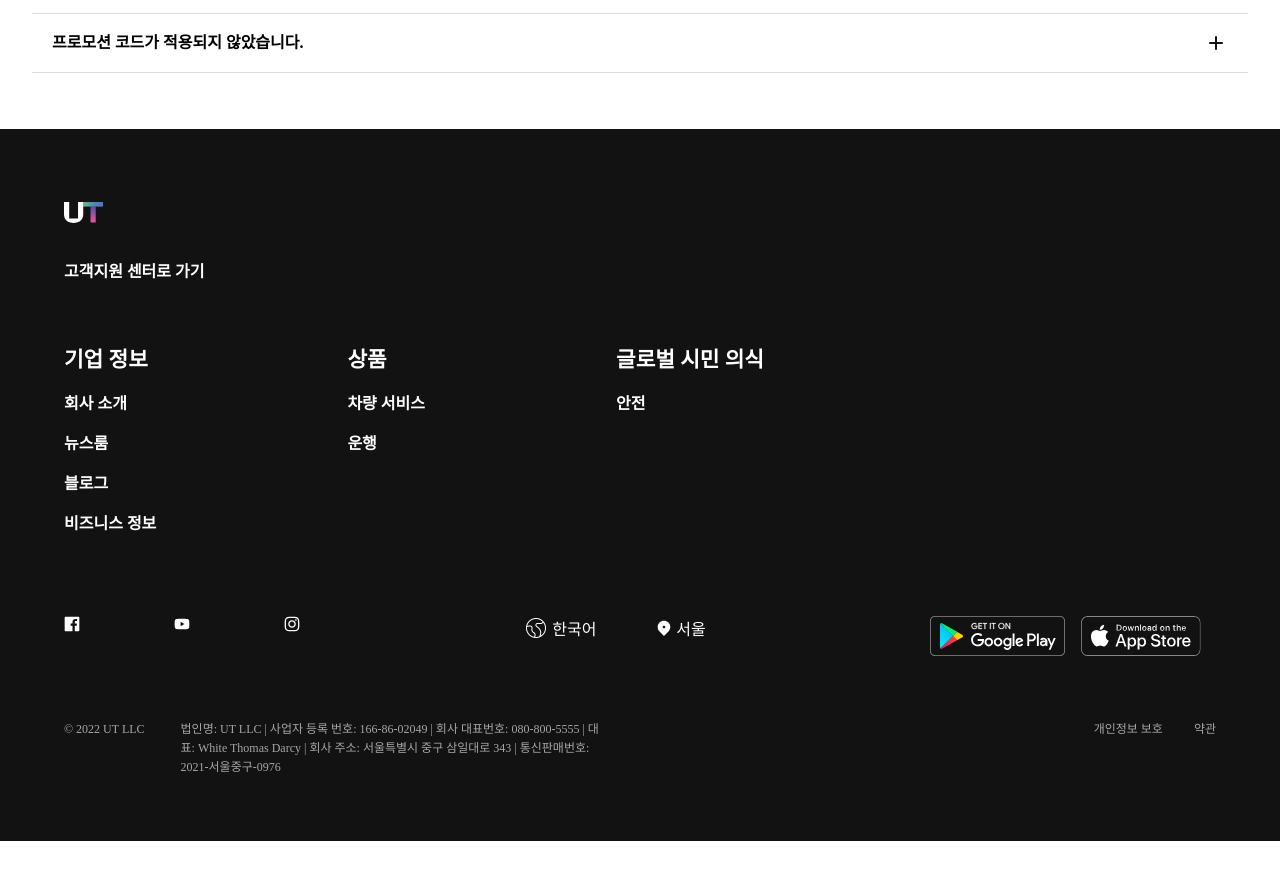
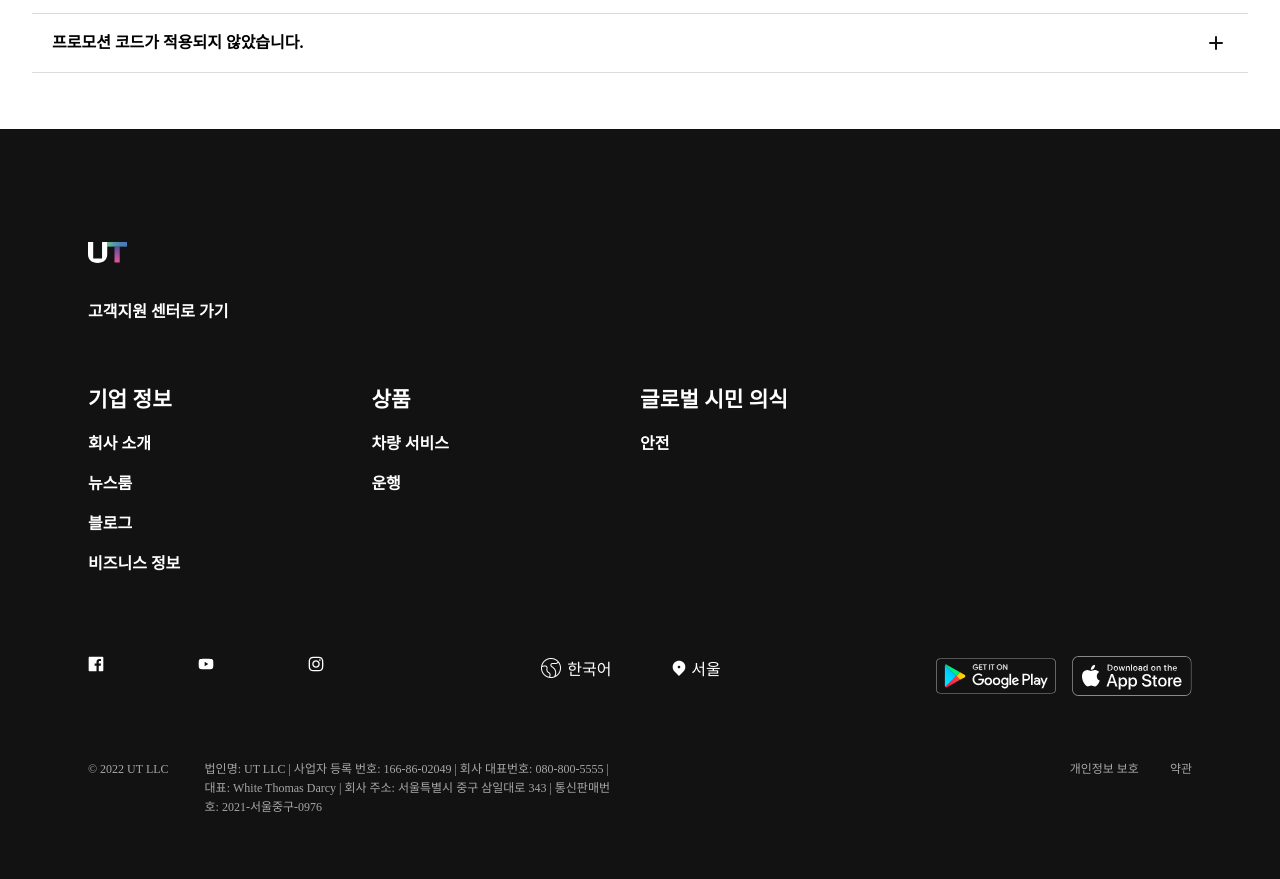
Before and after one commit to FRONTENDBOOTCAMP-16th/ui-project-3, a website built with Vite: page src/pages.html in a window 1280 px wide. Shown: the part 345-1224 px from the top of the page. Before the commit the page ends 1186 px from the top, so only its background shows below. Built offline with nearby package versions, Linux system fonts and the light colour scheme; a web font is replaced by a local one.

Commit message:
footer 수정

```diff
--- a/src/pages.html
+++ b/src/pages.html
@@ -158,6 +158,7 @@
     </main>
 
     <footer>
+      <div class="footer--inner">
         <div class="customerCenter">
           <img class="footerLogo" src="/logo.svg" alt="" />
           <a class="linkCustomercenter" href="#">고객지원 센터로 가기</a>
@@ -221,6 +222,7 @@
             <a href="#">약관</a>
           </div>
         </div>
+      </div>
     </footer>
   </body>
 </html>
--- a/src/style.css
+++ b/src/style.css
@@ -94,19 +94,19 @@
   --paragraph---small: 0.7502rem;
 
   /* Effect styles */
-  --above---high:  0px -16px 48px rgba(0, 0, 0, 0.3);
-  --above---medium:  0px -8px 36px rgba(0, 0, 0, 0.2);
-  --above---low:  0px -4px 24px rgba(0, 0, 0, 0.1);
-  --below---high:  0px 16px 48px rgba(0, 0, 0, 0.3);
-  --below---medium:  0px 8px 36px rgba(0, 0, 0, 0.2);
-  --below---low:  0px 4px 24px rgba(0, 0, 0, 0.1);
+  --above---high: 0px -16px 48px rgba(0, 0, 0, 0.3);
+  --above---medium: 0px -8px 36px rgba(0, 0, 0, 0.2);
+  --above---low: 0px -4px 24px rgba(0, 0, 0, 0.1);
+  --below---high: 0px 16px 48px rgba(0, 0, 0, 0.3);
+  --below---medium: 0px 8px 36px rgba(0, 0, 0, 0.2);
+  --below---low: 0px 4px 24px rgba(0, 0, 0, 0.1);
 }
 
-.qna-box__container{
+.qna-box__container {
   background: var(--white);
 
   /* 가운데 박스 */
-  .qna-box__inner{
+  .qna-box__inner {
     max-width: 1280px;
     margin-inline: auto;
     padding: 2.25rem 1.5rem;
@@ -114,47 +114,46 @@
   }
 
   /* 헤딩 제목 */
-  .heading-text{
+  .heading-text {
     margin-block-end: 2.25rem;
     font-size: var(--heading---large);
     font-weight: 800;
   }
 
   /* tablet */
-  @media (width <= 1280px) and (width >= 768px){
-    .qna-box__inner{
+  @media (width <= 1280px) and (width >= 768px) {
+    .qna-box__inner {
       padding: 3.5rem 2rem;
     }
-    .heading-text{
+    .heading-text {
       font-size: var(--heading---x-l);
     }
   }
 
   /* PC */
   @media (width > 1280px) {
-    .qna-box__inner{
+    .qna-box__inner {
       padding: 4rem;
     }
-    .heading-text{
+    .heading-text {
       font-size: var(--heading---x-x-l);
     }
   }
 }
 
-
 /* 질문 탭 메뉴 */
-.qna-box__item-box{
+.qna-box__item-box {
   border-bottom: 1px solid var(--border----border-transparent);
   line-height: 150%;
 
   /* 공통 서식 */
   .qna-box__item-title,
-  .qna-box__item-desc{
+  .qna-box__item-desc {
     font-size: 1rem;
   }
 
   /* 질문 제목 */
-  .qna-box__item-title{
+  .qna-box__item-title {
     display: flex;
     column-gap: 2.25rem;
     align-items: center;
@@ -176,10 +175,11 @@
   }
 
   /* 펼치기 아이콘 */
-  .qna-box__toggle-icon{
+  .qna-box__toggle-icon {
     flex: 0 0 auto;
   }
-  .icon-minus, .icon-plus {
+  .icon-minus,
+  .icon-plus {
     display: none;
   }
 
@@ -192,7 +192,7 @@
   }
 
   /* 질문상자 내용 */
-  .qna-box__item-desc{
+  .qna-box__item-desc {
     display: flex;
     flex-flow: nowrap column;
     row-gap: 1.5rem;
@@ -203,12 +203,12 @@
     word-break: keep-all;
   }
 
-  .qna-box__item-desc ol{
+  .qna-box__item-desc ol {
     padding-inline-start: 1.25rem;
     list-style: decimal;
   }
 
-  .qna-box__item-desc a{
+  .qna-box__item-desc a {
     display: block;
     padding: 0.25rem;
     border-bottom: 1px solid var(--contents--content-tertiary);
@@ -217,13 +217,12 @@
     text-decoration: none;
   }
 
-  @media (width >= 1280px){
+  @media (width >= 1280px) {
     line-height: 160%;
   }
 }
 
-
-
+/* 기본 스타일 해제 */
 a {
   color: inherit;
   text-decoration: none;
@@ -236,15 +235,21 @@ ul {
   list-style: none;
 }
 
+/* 배경색 적용 */
 footer {
+  background: var(--primary);
+}
 
+/* 푸터 공통 스타일 지정 */
+.footer--inner {
   display: flex;
   flex-flow: nowrap column;
   gap: 64px;
   padding: 40px 24px 40px 24px;
-  background: var(--primary);
+
   color: var(--secondary);
 
+  /* 고객 지원 영역 지정 */
   .customerCenter {
     display: flex;
     flex-flow: nowrap column;
@@ -260,6 +265,7 @@ footer {
     }
   }
 
+  /* 네비게이션 전체 레이아웃 */
   .footerNav {
     display: flex;
     flex-flow: nowrap row;
@@ -267,7 +273,8 @@ footer {
 
     font-weight: 600;
     line-height: 150%;
-
+  }
+  /* 네비게이션 섹션 제목 및 내용 */
   .navSection {
     .navSection__heading {
       margin: 0;
@@ -279,13 +286,14 @@ footer {
       font-size: var(--label---medium);
     }
   }
-  }
 
+  /* SNS & 다운로드 영역 전체 */
   .snsDownload {
     display: flex;
     flex-flow: nowrap column;
     gap: 36px;
-
+  }
+  /* SNS */
   .sns {
     display: flex;
     flex-flow: nowrap row;
@@ -295,11 +303,13 @@ footer {
       height: 16px;
     }
   }
+  /* 언어 및 위치 공통 레이아웃 */
   .langLocation {
     display: flex;
     flex-flow: nowrap row;
     gap: 60px;
 
+    /* 언어 */
     .language {
       a {
         display: flex;
@@ -316,7 +326,7 @@ footer {
         }
       }
     }
-
+    /* 위치 */
     .location {
       a {
         display: flex;
@@ -330,22 +340,25 @@ footer {
       }
     }
   }
+  /* 구글 및 앱스토어 다운로드 링크 */
   .download {
     display: flex;
     flex-flow: nowrap row;
+    align-items: center;
     gap: 16px;
-      a {
-        width: 135px;
+
+    img {
+      width: 120px;
       height: 40px;
     }
   }
-  }
-
+  /* copyright 컨테이너*/
   .copyright {
     display: flex;
     flex-flow: nowrap column;
     gap: 36px;
-
+  }
+  /* 저작권 및 회사 정보 */
   .copyInfo {
     display: flex;
     flex-flow: nowrap row;
@@ -361,10 +374,10 @@ footer {
     }
     p:nth-child(2) {
       width: 100%;
-        max-width: 716px;
+      max-width: 412px;
     }
   }
-
+  /* 약관 */
   .term {
     display: flex;
     flex-flow: nowrap row;
@@ -376,45 +389,49 @@ footer {
     line-height: 160%;
   }
 }
-}
-
+/* 푸터 태블릿 사이즈 */
 @media (768px <= width < 1280px) {
   footer {
     padding: 56px 32px 56px 32px;
-
+  }
+  /* 내비게이션 최대 너비 제한 */
   .footerNav {
     width: 100%;
-      max-width: 700px;
+    max-width: 600px;
   }
-    .snsDownload {
+  /* SNS & 언어 & 다운로드 레이아웃 변경 */
+  .footer--inner .snsDownload {
     flex-flow: wrap row;
     justify-content: space-between;
+
     .download {
       flex-basis: 100%;
     }
   }
 }
-}
+/* 푸터 PC 사이즈 */
 @media (width >= 1280px) {
   footer {
     padding: 64px 64px 64px 64px;
+  }
+  /* 최대 너비 제한 */
+  .footer--inner {
+    margin: auto;
+    max-width: 1180px;
 
-    .footerNav {
-      max-width: 700px;
-    }
+    /* SNS & 언어 & 다운로드 레이아웃 변경 */
     .snsDownload {
       flex-flow: nowrap row;
       justify-content: space-between;
     }
+    /* copyright & 약관 일렬 정렬 */
     .copyright {
       flex-flow: nowrap row;
       justify-content: space-between;
-      .copyInfo {
-        p:nth-child(2) {
-          width: 100%;
-          max-width: 427px;
     }
   }
+  /* 내비게이션 최대 너비 제한 */
+  .footerNav {
+    max-width: 700px;
   }
 }
-}
```
Lines whose indentation alone changed are shown as unchanged.
